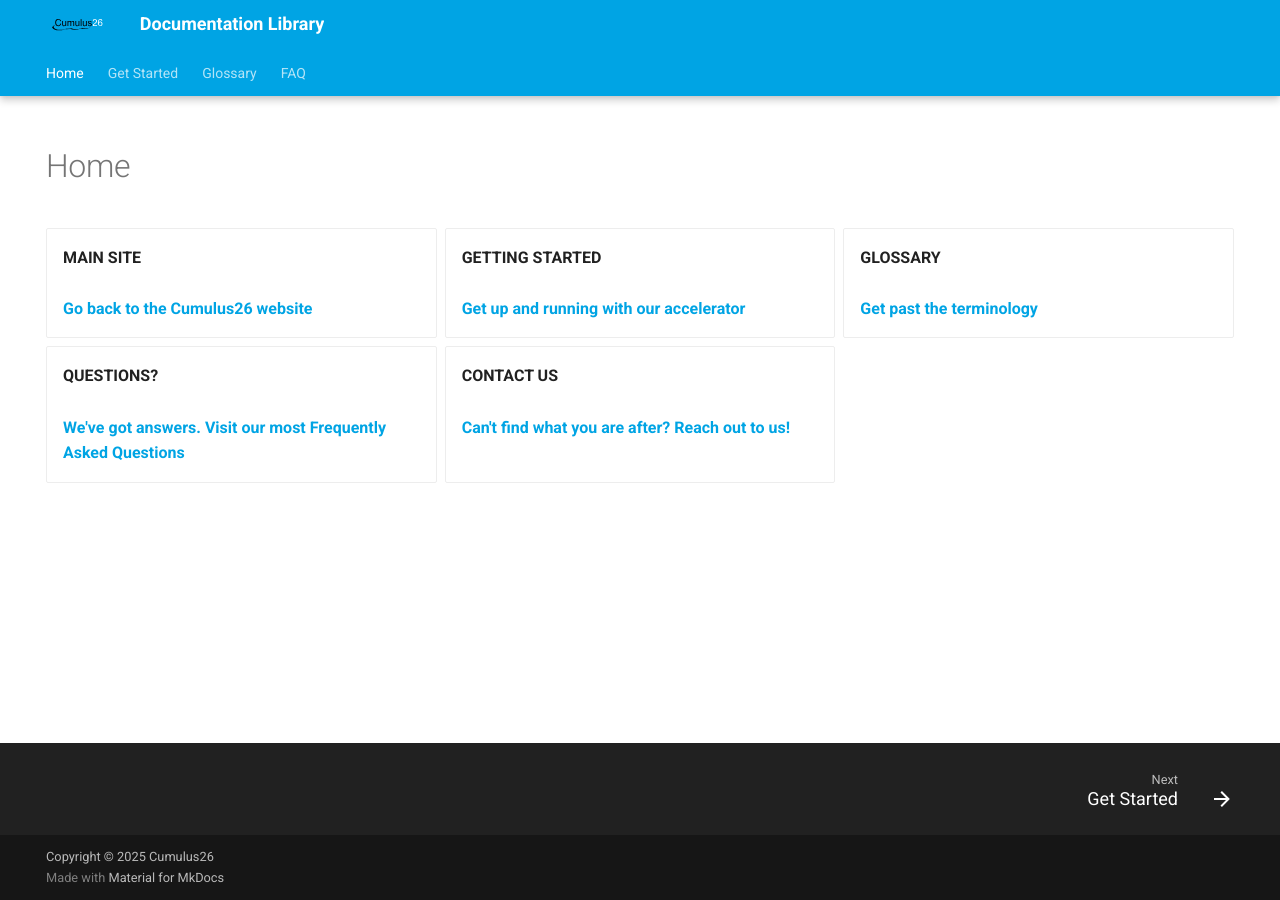
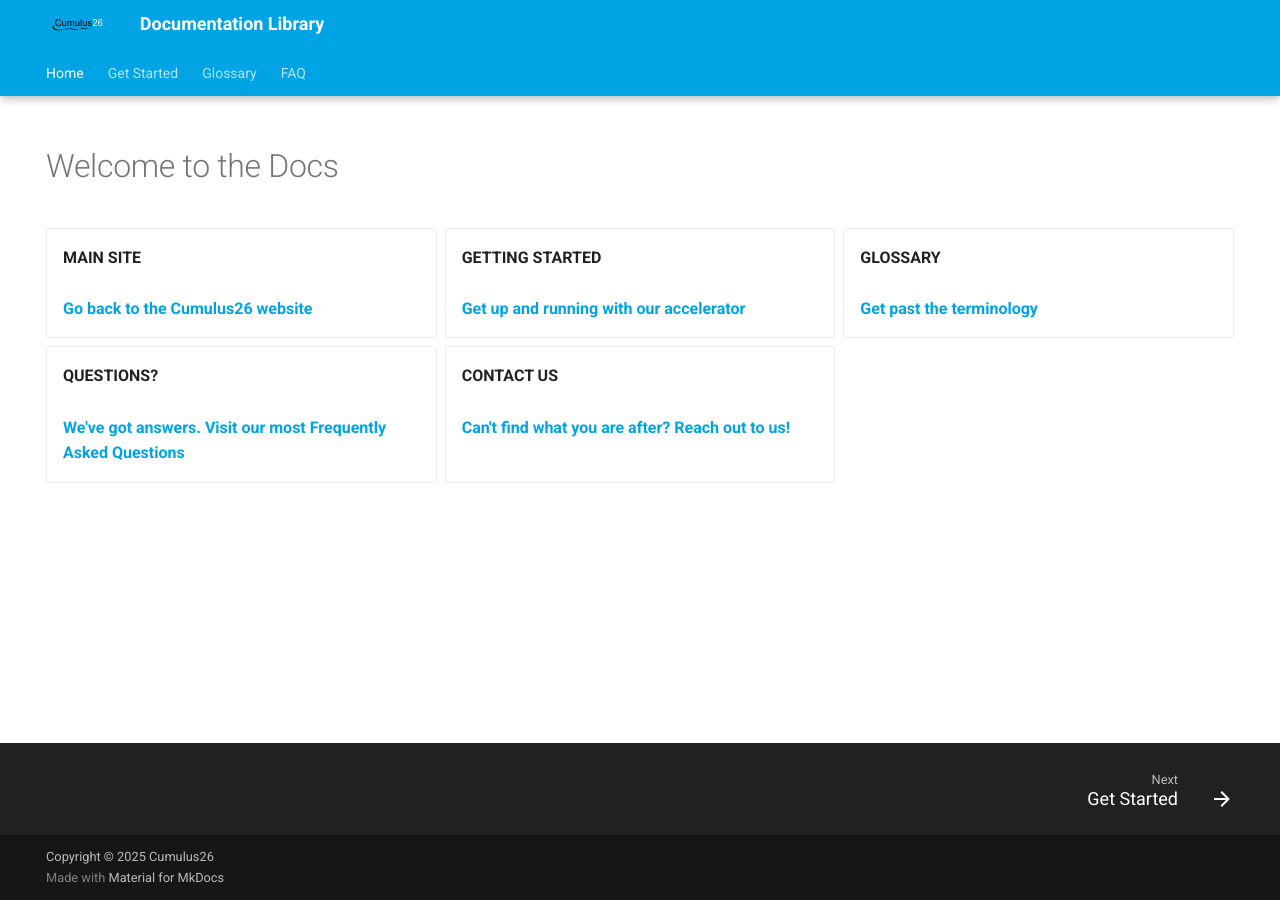
Before and after one commit to dstarr/c26docs, an MkDocs documentation site: the page built from docs/index.md, in a window 1280 px wide. Built offline with MkDocs 1.6.1 and Material for MkDocs 9.7.7, drawn with Linux system fonts in a browser that asks for light colours.

Commit message:
refining

```diff
--- a/docs/index.md
+++ b/docs/index.md
@@ -1,8 +1,10 @@
 ---
 description: The Cumulus26 product and services documentation library for cloud marketplaces.
 subtitle: What is this?
-title: Here
 ---
+
+# Welcome to the Docs
+
 <div class="grid" markdown>
 
 **MAIN SITE**<br/><br/>
```
